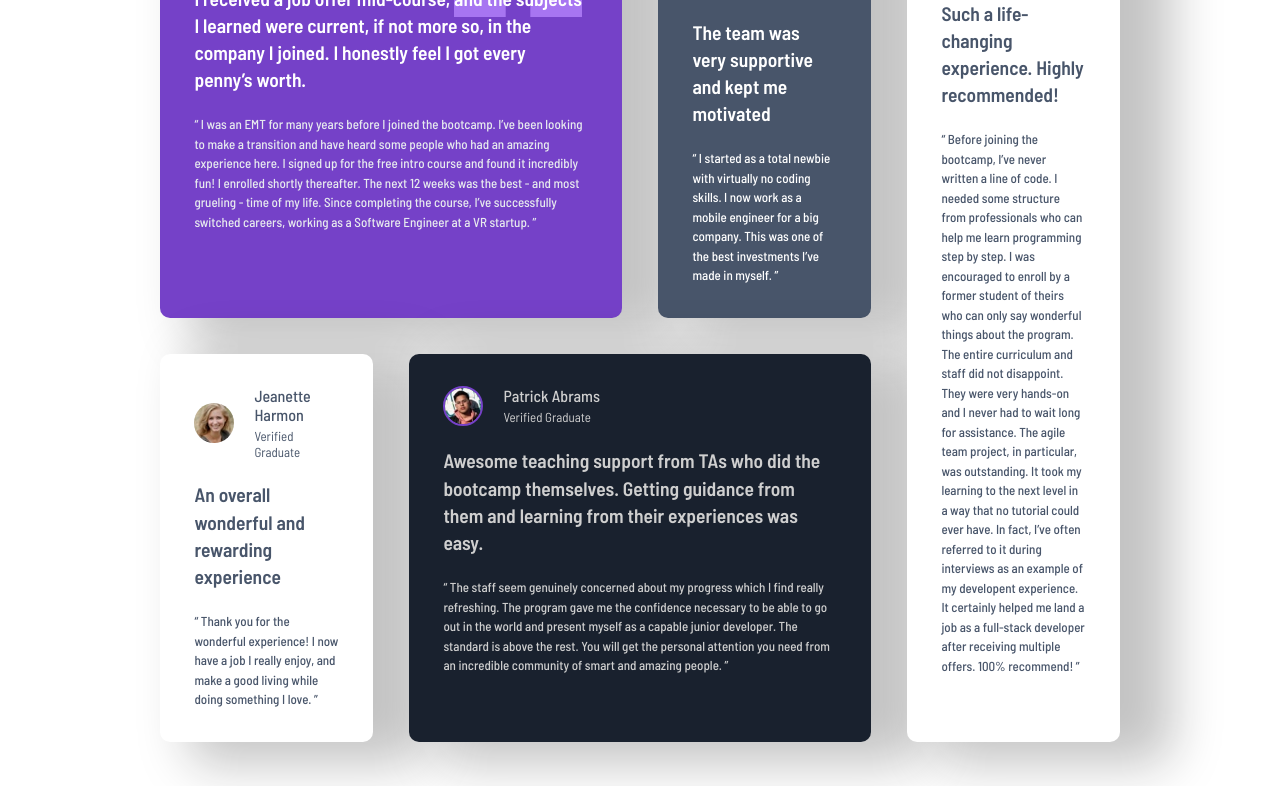
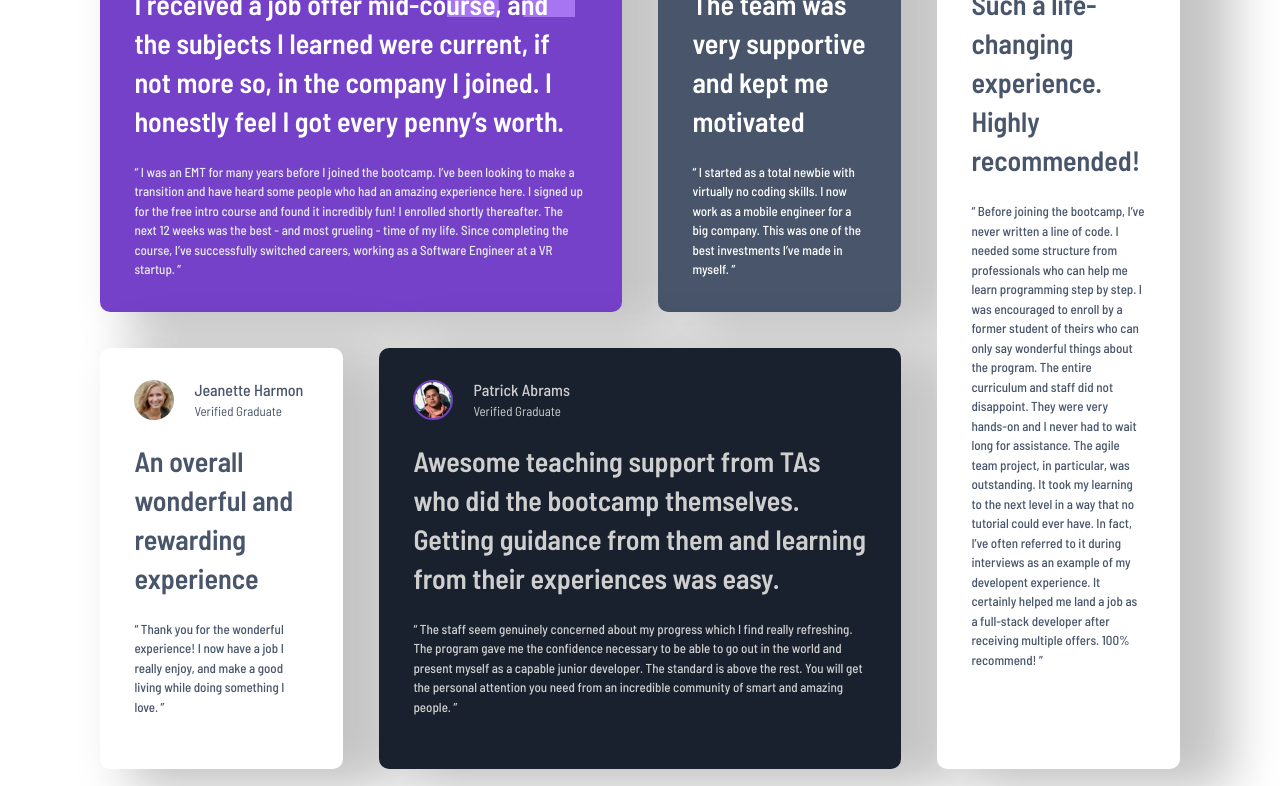
Before and after one commit to angeldavid04/testimonials-grid-section, a plain HTML site: page index.html in a window 1280 px wide. Shown: the part 193-979 px from the top of the page. Drawn offline with Linux system fonts and the light colour scheme.

Commit message:
Modifica proporciones de grid--4-cols

```diff
--- a/css/styles.css
+++ b/css/styles.css
@@ -142,6 +142,7 @@ main {
 .card__titular {
   font-weight: var(--fw-lg);
   line-height: 1.4;
+  font-size: clamp(1.5rem, 5vw, 1.75rem);
 }
 
 .card__description {
@@ -175,10 +176,9 @@ main {
 @media screen and (min-width: 79rem) {
   .cards-grid--4-cols {
     grid-template-columns: repeat(4, 1fr);
-    grid-template-rows: min-content min-content;
-    padding-inline: 10rem;
+    grid-template-rows: repeat(2, 1fr);
     padding-block: 5.25rem;
-    max-width: 102rem;
+    max-width: 72rem;
   }
 
   .card--daniel {
```
